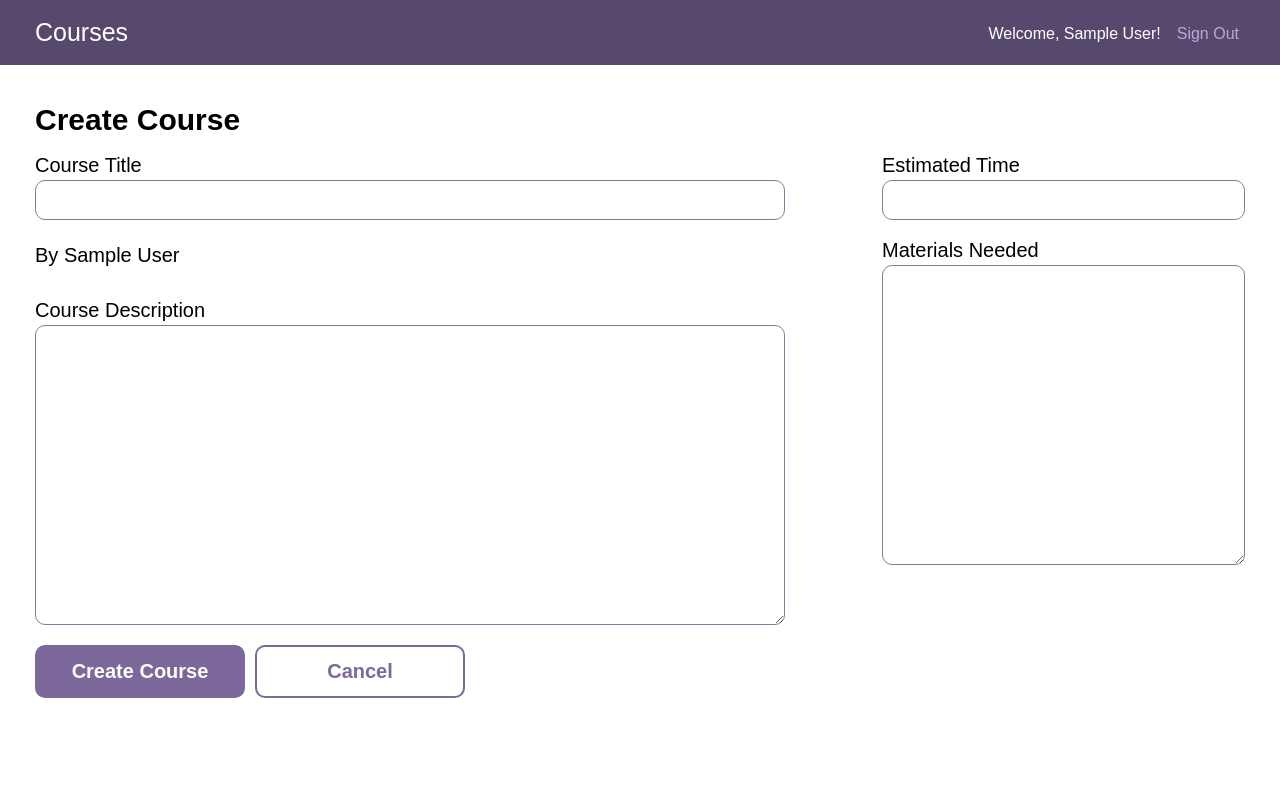
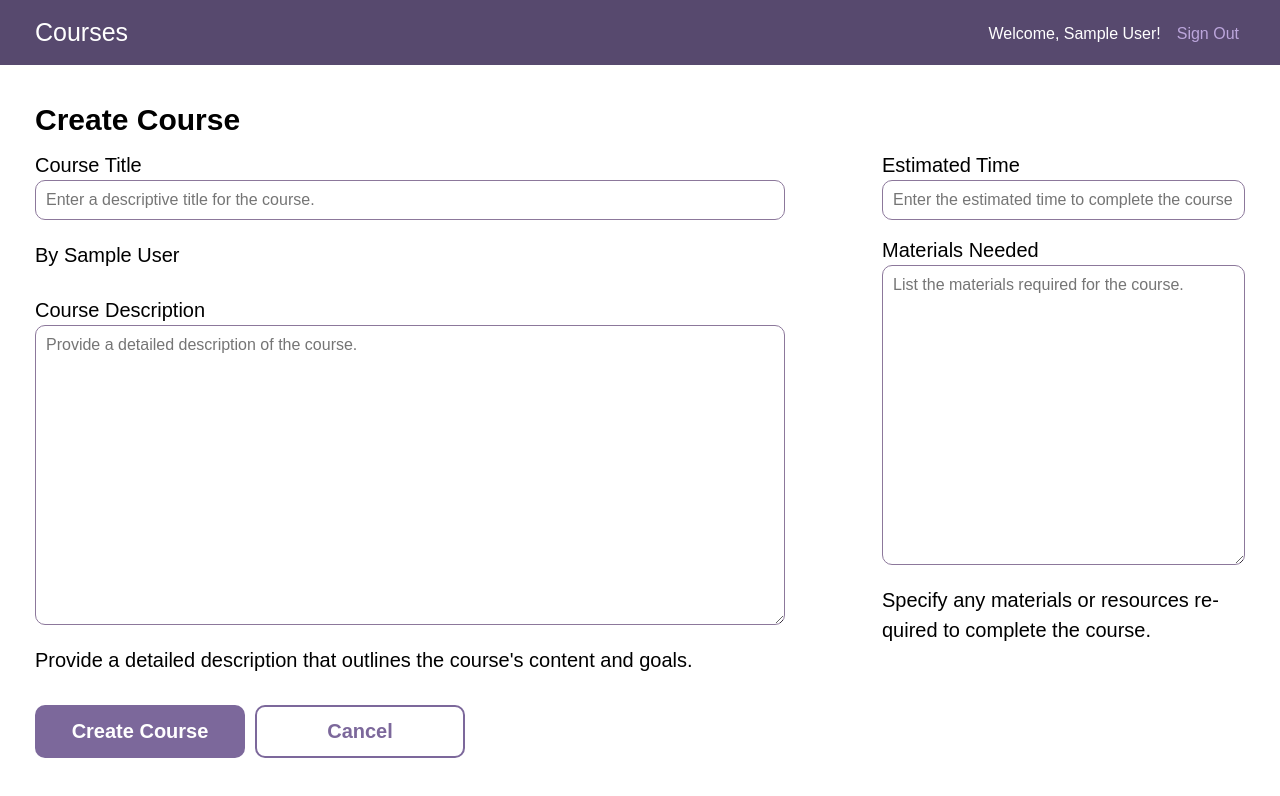
Before and after one commit to dmcote-1991/full-stack-app, a React (Vite) app in the folder client/: page /courses/create in a window 1280 px wide. Shown: the top 796 px of the page. Built offline with nearby package versions, Linux system fonts and the light colour scheme; sample sign-in values are in the browser's storage.

Commit message:
Add placeholders and descriptive instructional messages for enhanced accessibility

```diff
--- a/client/src/components/CreateCourse.jsx
+++ b/client/src/components/CreateCourse.jsx
@@ -91,11 +91,8 @@ const CreateCourse = () => {
                   onChange={(e) => setTitle(e.target.value)}
                   required
                   aria-required="true"
-                  aria-describedby="courseTitle-desc"
+                  placeholder="Enter a descriptive title for the course."
                 />
-                <p id="courseTitle-desc" className="sr-only" hidden>
-                  Enter a descriptive title for the course.
-                </p>
 
                 <p>
                   By {authUser.firstName} {authUser.lastName}
@@ -110,9 +107,11 @@ const CreateCourse = () => {
                   required
                   aria-required="true"
                   aria-describedby="courseDescription-desc"
+                  placeholder="Provide a detailed description of the course."
                 ></textarea>
-                <p id="courseDescription-desc" className="sr-only" hidden>
-                  Provide a detailed description of the course
+                <p id="courseDescription-desc" className="sr-only">
+                  Provide a detailed description that outlines the course's
+                  content and goals.
                 </p>
               </div>
               <div>
@@ -123,11 +122,8 @@ const CreateCourse = () => {
                   type="text"
                   value={estimatedTime}
                   onChange={(e) => setEstimatedTime(e.target.value)}
-                  aria-describedby="estimatedTime-desc"
+                  placeholder="Enter the estimated time to complete the course."
                 />
-                <p id="estimatedTime-desc" className="sr-only" hidden>
-                  Enter the estimated time to complete the course.
-                </p>
 
                 <label htmlFor="materialsNeeded">Materials Needed</label>
                 <textarea
@@ -136,9 +132,11 @@ const CreateCourse = () => {
                   value={materialsNeeded}
                   onChange={(e) => setMaterialsNeeded(e.target.value)}
                   aria-describedby="materialsNeeded-desc"
+                  placeholder="List the materials required for the course."
                 ></textarea>
-                <p id="materialsNeeded-desc" className="sr-only" hidden>
-                  List the materials required for the course.
+                <p id="materialsNeeded-desc" className="sr-only">
+                  Specify any materials or resources required to complete the
+                  course.
                 </p>
               </div>
             </div>
```
